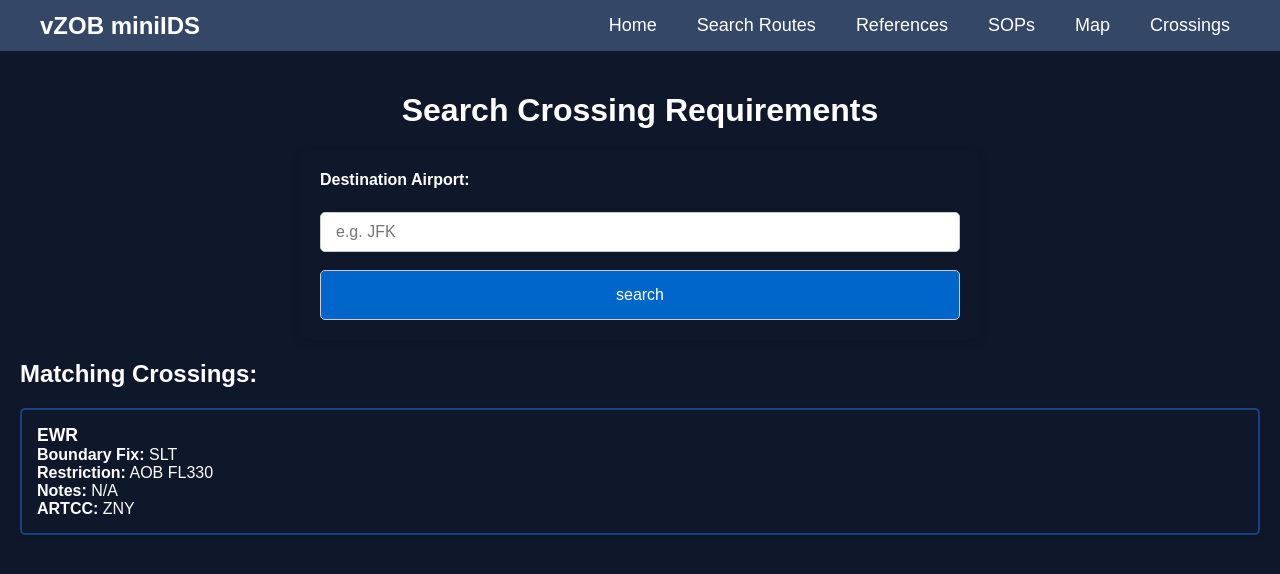
After one commit to alphagolfcharlie/ids-backend, a Flask app: page /crossings in a window 1280 px wide. The commit adds this page. Shown: the top 574 px of the page. Run offline with Flask 3, Linux system fonts and the light colour scheme; data comes from the database, SQL or seed files in the repository; both versions use the stored data as it was after the commit.

Commit message:
1.0.13 crossings

```diff
--- a/app.py
+++ b/app.py
@@ -191,7 +191,6 @@ def delete_route(route_id):
     conn.close()
     return redirect(url_for('admin_routes'))
 
-
 @app.route('/admin/routes/edit/<int:route_id>', methods=['GET', 'POST'])
 @requires_auth
 def edit_route(route_id):
@@ -221,5 +220,107 @@ def edit_route(route_id):
 def show_map():
     return render_template("map.html")
 
+@app.route('/crossings')
+def crossings():
+
+    destination = request.args.get('destination','').upper()
+
+    crossings = []
+    conn = sqlite3.connect('crossings.db')
+    cursor = conn.cursor()
+
+    if destination:
+        cursor.execute("""
+            SELECT * FROM crossings
+            WHERE destination = ?""", (destination,))
+
+    else:
+        cursor.execute(f"SELECT * FROM crossings ORDER BY destination ASC")
+
+    rows = cursor.fetchall()
+    conn.close()
+
+    for row in rows:
+
+        crossings.append({
+            'destination': row[0],
+            'fix': row[1],
+            'restriction': row[2],
+            'notes': row[3],
+            'artcc':row[4]
+        })
+
+    searched = True
+    return render_template("crossings.html", crossings=crossings)
+
+
+@app.route('/admin/crossings')
+@requires_auth
+def admin_crossings():
+    conn = sqlite3.connect('crossings.db')
+    cursor = conn.cursor()
+    cursor.execute("SELECT rowid, * FROM crossings ORDER BY destination ASC")
+    rows= cursor.fetchall()
+    conn.close()
+    return render_template("admin_crossings.html",crossings=rows)
+
+
+@app.route('/admin/crossings/add', methods=['GET', 'POST'])
+@requires_auth
+def add_crossing():
+    if request.method == 'POST':
+        destination = request.form['destination']
+        fix = request.form['fix']
+        restriction = request.form['restriction']
+        notes = request.form['notes']
+        artcc = request.form['artcc']
+
+        conn = sqlite3.connect('crossings.db')
+        cursor = conn.cursor()
+        cursor.execute("INSERT INTO crossings (destination, fix, restriction, notes, artcc) VALUES (?, ?, ?, ?, ?)",
+                       (destination, fix, restriction, notes, artcc))
+        conn.commit()
+        conn.close()
+        return redirect(url_for('admin_crossings'))
+    return render_template("edit_crossing.html", action="Add")
+
+
+
+@app.route('/admin/crossings/delete/<int:crossing_id>')
+@requires_auth
+def delete_crossing(crossing_id):
+    conn = sqlite3.connect('crossings.db')
+    cursor = conn.cursor()
+    cursor.execute("DELETE FROM routes WHERE rowid=?", (crossing_id))
+    conn.commit()
+    conn.close()
+    return redirect(url_for('admin_crossings'))
+
+@app.route('/admin/crossings/edit/<int:crossing_id>', methods=['GET', 'POST'])
+@requires_auth
+def edit_crossing(crossing_id):
+    conn = sqlite3.connect('crossings.db')
+    cursor = conn.cursor()
+
+    if request.method == 'POST':
+        destination = request.form['destination']
+        fix = request.form['fix']
+        restriction = request.form['restriction']
+        notes = request.form['notes']
+        artcc = request.form['artcc']
+
+        cursor.execute("""
+            UPDATE crossings SET destination=?, fix=?, restriction=?, notes=?, artcc=?
+            WHERE rowid=?
+        """, (destination, fix, restriction, notes, artcc))
+        conn.commit()
+        conn.close()
+        return redirect(url_for('admin_crossings'))
+
+    cursor.execute("SELECT * FROM crossings WHERE rowid=?", (crossing_id))
+    row = cursor.fetchone()
+    conn.close()
+    return render_template("edit_crossing.html",crossing=row, action="Edit")
+
 if __name__ == "__main__":
     app.run()
--- a/static/styles.css
+++ b/static/styles.css
@@ -258,51 +258,22 @@ box-shadow: 0 0 5px rgba(0,0,0,0.3);
 background-color: #3d3d3d;
 }
 
-/* Container for all splits */
-.controller-list-container {
-    width: 80%;
-    margin: 30px auto;
-    padding: 20px;
-    background-color: #1e1e2f;
-    border-radius: 10px;
-    box-shadow: 0 0 12px rgba(0, 0, 0, 0.3);
-    color: #fff;
-    font-family: 'Segoe UI', sans-serif;
-  }
+.card {
+    margin-bottom: 15px;
+    margin-left: 20px;
+    margin-right: 20px;
+    background-color: #0f172a; /* Dark blue background for each list item */
+    padding: 15px;
+    border-radius: 5px;
+    border: 2px solid #164285; /* Adds a border with a specific color (blue) */
+    box-shadow: 0 2px 5px rgba(0, 0, 0, 0.1);
+    color: #ffffff; /* White text color for list items */
+}
 
-  /* Each controller section */
-  .controller-section {
-    margin-bottom: 25px;
-    padding-bottom: 15px;
-    border-bottom: 1px solid rgba(255, 255, 255, 0.1);
-  }
+.card strong {
+    font-size: 1.1em;
+}
 
-  /* Controller name title */
-  .controller-name {
-    font-size: 1.3rem;
+.card span {
     font-weight: bold;
-    color: #ffcc00;
-    margin-bottom: 10px;
-  }
-
-  /* List of sectors under each controller */
-  .sector-list {
-    display: flex;
-    flex-wrap: wrap;
-    gap: 8px;
-  }
-
-  /* Individual sector display */
-  .sector-item {
-    background-color: #2b2b40;
-    padding: 8px 12px;
-    border-radius: 6px;
-    font-size: 0.95rem;
-    border: 1px solid rgba(255, 255, 255, 0.1);
-    transition: background-color 0.2s ease;
-  }
-
-  .sector-item:hover {
-    background-color: #383855;
-    cursor: default;
-  }
+}
--- a/templates/base.html
+++ b/templates/base.html
@@ -21,6 +21,7 @@
                 <a href="refs">References</a>
                 <a href="SOPs">SOPs</a>
                 <a href="{{ url_for ('show_map') }}">Map</a>
+                <a href="/crossings">Crossings</a>
             </div>
         </div>
     </nav>
--- /dev/null
+++ b/templates/crossings.html
@@ -0,0 +1,35 @@
+{% extends "base.html" %}
+
+{% block content %}
+
+    <h1>Search Crossing Requirements</h1>
+
+    <form method="GET" action="/crossings">
+        <label for="destination">Destination Airport:</label><br>
+        <input type="text" id="destination" name="destination" placeholder="e.g. JFK"><br><br>
+
+
+
+        <input type="submit" value="search">
+    </form>
+
+    {% if crossings %}
+        <h2>Matching Crossings:</h2>
+        <ul>
+        {% for crossing in crossings %}
+                <li class="card">
+                    <strong>{{ crossing.destination }}</strong><br>
+                    <span>Boundary Fix:</span> {{ crossing.fix }}<br>
+                    <span>Restriction:</span> {{ crossing.restriction }}<br>
+                    <span>Notes:</span> {{ crossing.notes or 'N/A' }}<br>
+                    <span>ARTCC:</span> {{ crossing.artcc }}
+                </li>
+
+        {% endfor %}
+        </ul>
+    {% elif searched %}
+        <p>No matching LOA items found.</p>
+    {% endif %}
+
+
+{% endblock %}
```
Also changed, not shown: createcrossings.py (added, +20 -0 lines), templates/admin_crossings.html (added, +45 -0 lines), templates/edit_crossing.html (added, +13 -0 lines), templates/map.html (+0 -89 lines), crossings.db (added).
